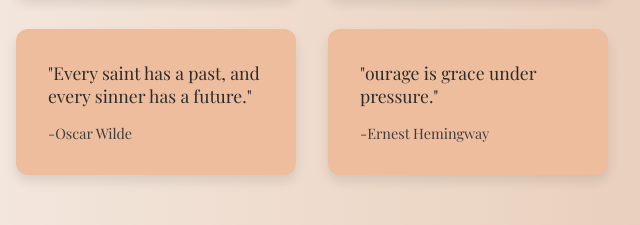
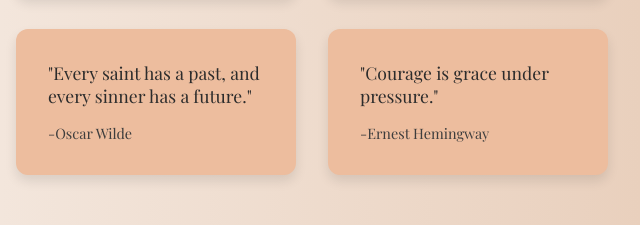
Before and after one commit to Samiya200/QuoteHub, a plain HTML site: page index.html in a window 1280 px wide. Shown: the part 1193-1418 px from the top of the page, 640-1280 px from the left. Drawn offline with nearby package versions, Linux system fonts and the light colour scheme.

Commit message:
Update index.html

```diff
--- a/index.html
+++ b/index.html
@@ -46,7 +46,7 @@
          <div class="quote-card">"It never too late to be what you might have been."<br><span>-George Eliot</span></div>
          <div class="quote-card">"Everything you can imagine is real"<br><span>-Pablo Picasso</span></div>
          <div class="quote-card">"Every saint has a past, and every sinner has a future."<br><span>-Oscar Wilde</span></div>
-         <div class="quote-card">"ourage is grace under pressure."<br><span>-Ernest Hemingway</span></div>
+         <div class="quote-card">"Courage is grace under pressure."<br><span>-Ernest Hemingway</span></div>
          <div class="quote-card">"To be or not to be ,that is the question."<br><span>-William Shakespeare</span></div>
          <div class="quote-card">"Over a small misunderstanding, allah shows us how people truly think about us "<br><span>-Unknown</span></div>
 
```
